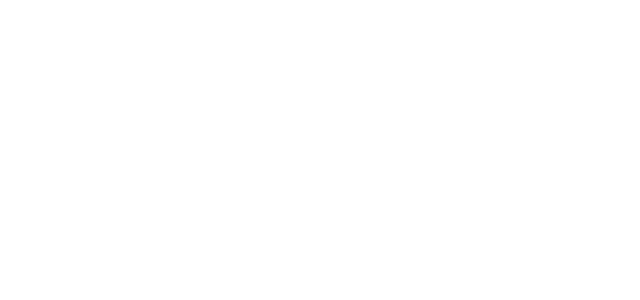
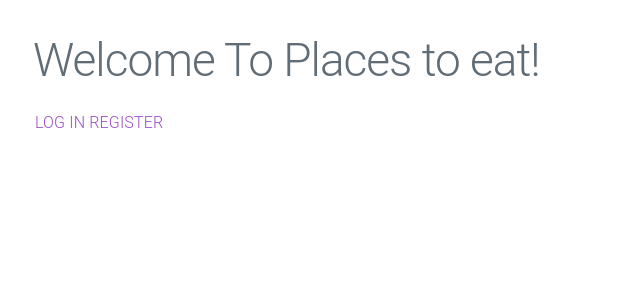
Before and after one commit to QMaximillian/react-io-workshop, a React (Create React App) app: page /Home in a window 1280 px wide. Shown: the top 300 px of the page, without its empty margins (0-640 px from the left). Built offline with nearby package versions, Linux system fonts and the light colour scheme; no server answers.

Commit message:
auth system

```diff
--- a/src/components/App.js
+++ b/src/components/App.js
@@ -1,22 +1,39 @@
-import React, { Component } from 'react';
-import styled from '@emotion/styled';
+import React from 'react';
 import Home from "./pages/Home";
 import Login from "./pages/Login";
 import Register from "./pages/Register";
 import Burgers from "./pages/Burgers";
+import Auth from "./shared/Auth";
+import {Redirect, Route, Switch} from "react-router-dom";
+import Header from "./shared/Header";
 
-
-class App extends Component {
-  render() {
+const authRedirect = currentUser => {
+  if (!currentUser) {
     return (
-      <>
-        {/*<Home />*/}
-        {/*<Login />*/}
-        {/*<Register/>*/}
-        {/*<Burgers/>*/}
-      </>
+        <>
+          <Switch>
+            <Route path="/home" component={Home} />
+            <Route path="/login" component={Login} />
+            <Route path="/register" component={Register} />
+            <Redirect from="*" to="/Home" />
+          </Switch>
+        </>
     );
   }
-}
+
+  return (
+      <>
+        <Header />
+        <Switch>
+          <Route path="/burgers" exact component={Burgers} />
+          <Redirect from="*" to="/" />
+        </Switch>
+      </>
+  );
+};
+
+const App = () => {
+  return <Auth>{authRedirect}</Auth>;
+};
 
 export default App;
--- a/src/components/pages/Home.js
+++ b/src/components/pages/Home.js
@@ -8,8 +8,8 @@
   return (
       <PageContainer>
         <h1>Welcome To Places to eat!</h1>
-        <StyledLink to={'/'}>LOG IN</StyledLink>
-        <StyledLink to={'/'}>REGISTER</StyledLink>
+        <StyledLink to={'/login'}>LOG IN</StyledLink>
+        <StyledLink to={'/register'}>REGISTER</StyledLink>
       </PageContainer>
   );
 };
--- a/src/components/pages/Login.js
+++ b/src/components/pages/Login.js
@@ -11,7 +11,7 @@
           <input type="text" placeholder={"Your email..."}/>
           <input type="password" placeholder={"Your password..."}/>
           <button>Login</button>
-          <p>don't have an account? <StyledLink to={'/'}>Register</StyledLink></p>
+          <p>don't have an account? <StyledLink to={'/register'}>Register</StyledLink></p>
         </FormContainer>
       </PageContainer>
   );
--- /dev/null
+++ b/src/components/shared/Auth.js
@@ -0,0 +1,51 @@
+import React, {useState, useEffect} from "react";
+import {apiRequest, LOCAL_STORAGE_KEY} from "../../services/api";
+
+export const AuthContext = React.createContext();
+
+const Auth = ({children}) => {
+  const [initialLoading, setInitialLoading] = useState(true);
+  const [user, setUser] = useState(null);
+
+  const setCurrentUser = newUser => {
+    setUser(newUser);
+
+    if (!user) {
+      localStorage.removeItem(LOCAL_STORAGE_KEY);
+    } else {
+      localStorage.setItem(LOCAL_STORAGE_KEY, JSON.stringify(user));
+    }
+  };
+
+  const authenticate = async () => {
+    try {
+      const response = await apiRequest({path: "/auth/validate_token"});
+
+      if ("success" in response && response.success) {
+        setCurrentUser(response.data);
+      }
+    } catch (e) {
+      console.error(e);
+    } finally {
+      setInitialLoading(false);
+    }
+  };
+
+  useEffect(() => {
+    authenticate();
+  });
+
+  if(initialLoading) {
+    return null;
+  }
+
+  const context = {user, setCurrentUser};
+
+  return (
+      <AuthContext.Provider value={context}>
+        {children(context.user)}
+      </AuthContext.Provider>
+  )
+};
+
+export default Auth;
--- a/src/index.js
+++ b/src/index.js
@@ -7,6 +7,6 @@
 
 ReactDOM.render(
     <BrowserRouter>
-    <App />
+        <App />
     </BrowserRouter>,
     document.getElementById('root'));
--- a/src/services/api.js
+++ b/src/services/api.js
@@ -9,7 +9,7 @@
 };
 
 // set a constant to use as a key for local storage
-const LOCAL_STORAGE_KEY = "USER:tokens";
+export const LOCAL_STORAGE_KEY = "USER:tokens";
 
 // on each request we need to send auth headers
 axios.interceptors.request.use(
```
Also changed, not shown: 1 other file (tests, documents, lock files or other folders).
